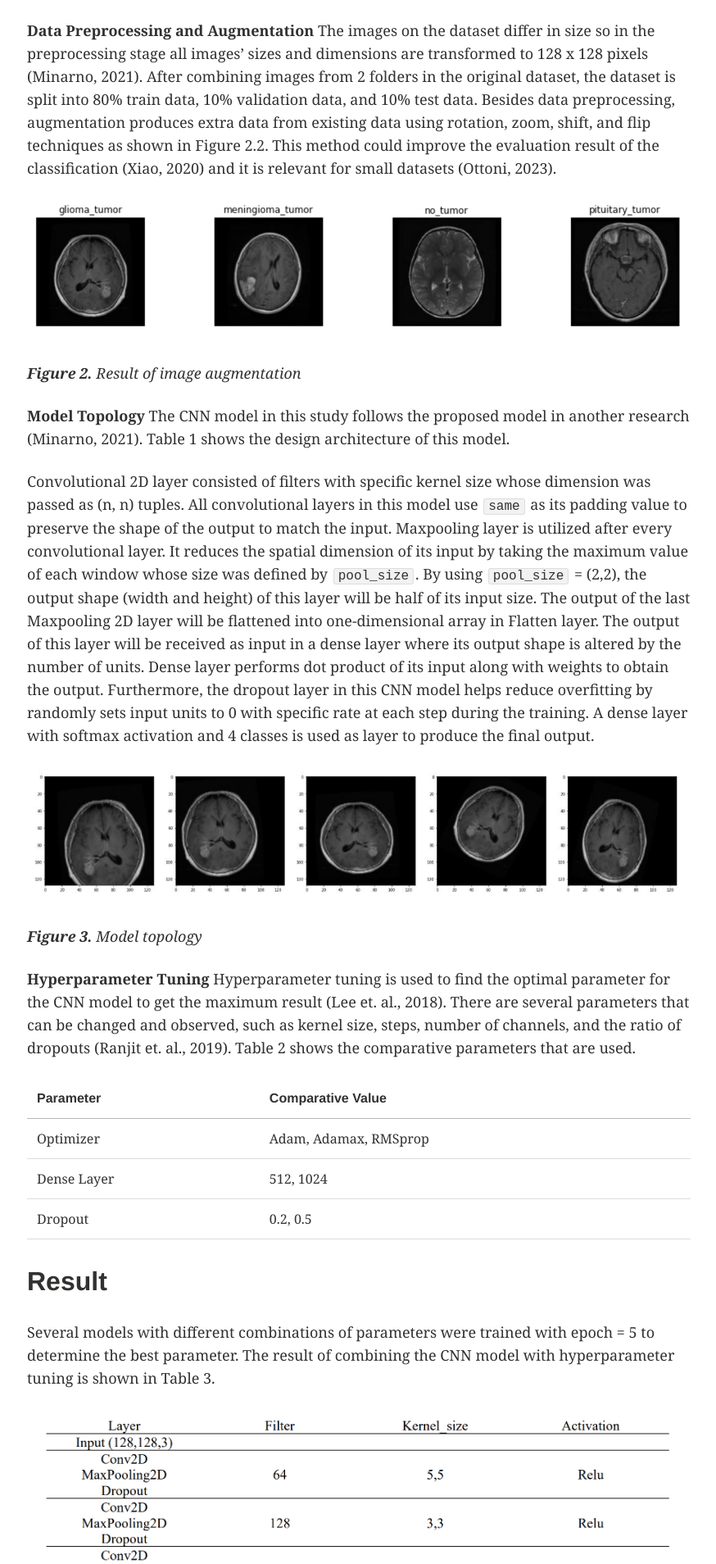
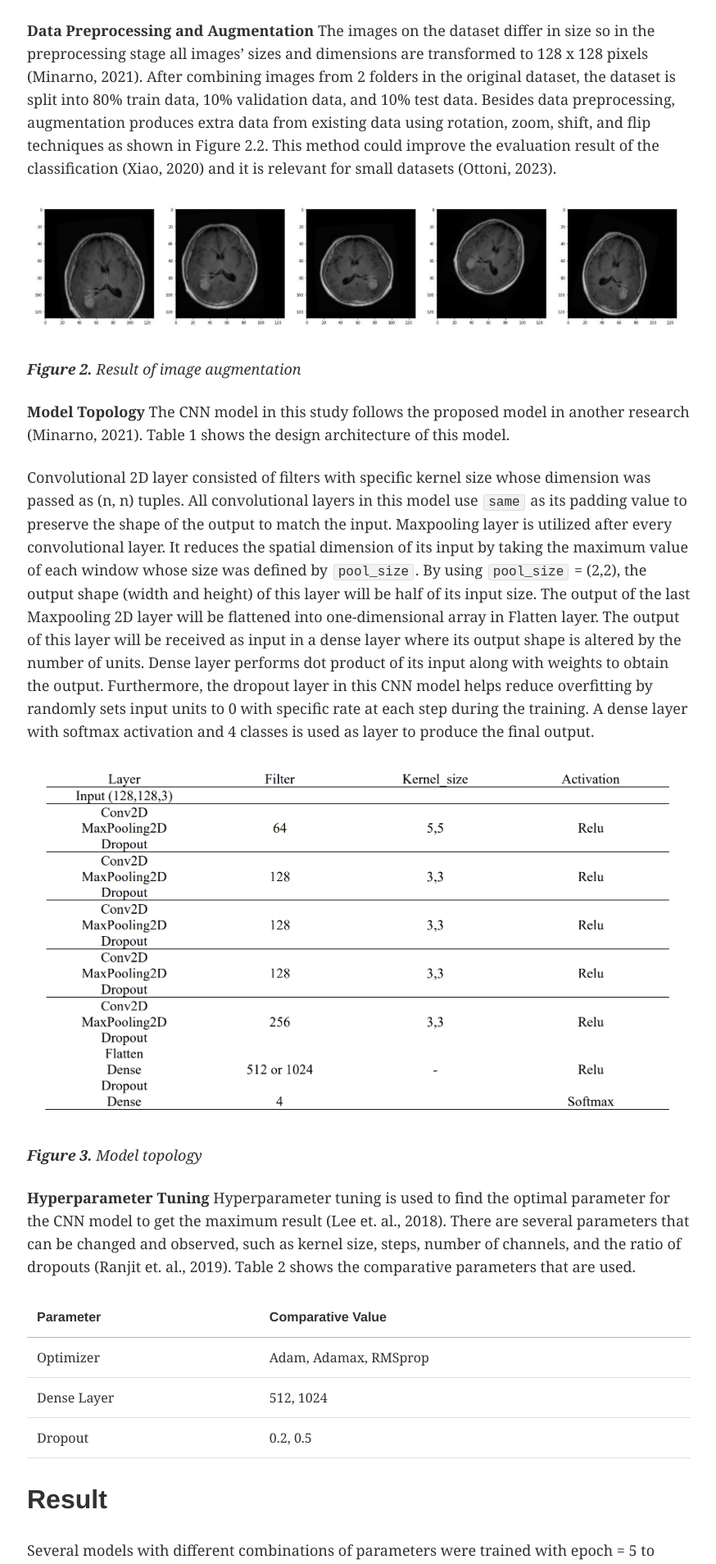
Before and after one commit to nindakhoirunnisa/nindakhoirunnisa.github.io, a Jekyll site: the page built from _posts/2024-2-13-brain-tumor.md, in a window 1280 px wide. Shown: the part 1076-2984 px from the top of the page at 82% size, without its empty margins (63-937 px from the left). Built offline with Jekyll 4.4.1, drawn with Linux system fonts in a browser that asks for light colours.

Commit message:
edit github

```diff
--- a/_posts/2024-2-13-brain-tumor.md
+++ b/_posts/2024-2-13-brain-tumor.md
@@ -28,7 +28,7 @@
 The images on the dataset differ in size so in the preprocessing stage all images’ sizes and dimensions are transformed to 128 x 128 pixels (Minarno, 2021). After combining images from 2 folders in the original dataset, the dataset is split into 80% train data, 10% validation data, and 10% test data.
 Besides data preprocessing, augmentation produces extra data from existing data using rotation, zoom, shift, and flip techniques as shown in Figure 2.2. This method could improve the evaluation result of the classification (Xiao, 2020) and it is relevant for small datasets (Ottoni, 2023).
 
-<img src="{{ site.url }}/images/brain-2.png">
+<img src="{{ site.url }}/images/brain-3.png">
 
 <cite>**Figure 2.**  Result of image augmentation</cite>
 
@@ -38,7 +38,7 @@
 Convolutional 2D layer consisted of filters with specific kernel size whose dimension was passed as (n, n) tuples. All convolutional layers in this model use `same` as its padding value to preserve the shape of the output to match the input. Maxpooling layer is utilized after every convolutional layer. It reduces the spatial dimension of its input by taking the maximum value of each window whose size was defined by `pool_size`. By using `pool_size` = (2,2), the
 output shape (width and height) of this layer will be half of its input size. The output of the last Maxpooling 2D layer will be flattened into one-dimensional array in Flatten layer. The output of this layer will be received as input in a dense layer where its output shape is altered by the number of units. Dense layer performs dot product of its input along with weights to obtain the output. Furthermore, the dropout layer in this CNN model helps reduce overfitting by randomly sets input units to 0 with specific rate at each step during the training. A dense layer with softmax activation and 4 classes is used as layer to produce the final output.
 
-<img src="{{ site.url }}/images/brain-3.png">
+<img src="{{ site.url }}/images/brain-4.png">
 
 <cite>**Figure 3.**  Model topology</cite>
 
@@ -54,17 +54,17 @@
 ## Result
 Several models with different combinations of parameters were trained with epoch = 5 to determine the best parameter. The result of combining the CNN model with hyperparameter tuning is shown in Table 3.
 
-<img src="{{ site.url }}/images/brain-4.png">
+<img src="{{ site.url }}/images/brain-5.png">
 
 <cite>**Figure 4.**  Result of hyperparameter tuning</cite>
 
 Table 3 shows a general pattern where less dense layer, less dropout rate, and using RMSprop as an optimizer result in better accuracy on the validation data. Model testing was done by applying the best parameters. The train and validation accuracy and loss are visualized in Figure 5 and the model performance evaluation of the testing data can be seen in Figure 6 below. An accuracy of 91% in the testing data was obtained from this CNN model.
 
-<img src="{{ site.url }}/images/brain-5.png">
+<img src="{{ site.url }}/images/brain-6.png">
 
 <cite>**Figure 5.**  Accuracy and Loss</cite>
 
-<img src="{{ site.url }}/images/brain-6.png">
+<img src="{{ site.url }}/images/brain-7.png">
 
 <cite>**Figure 6.**  Model performance evaluation</cite>
 
```
